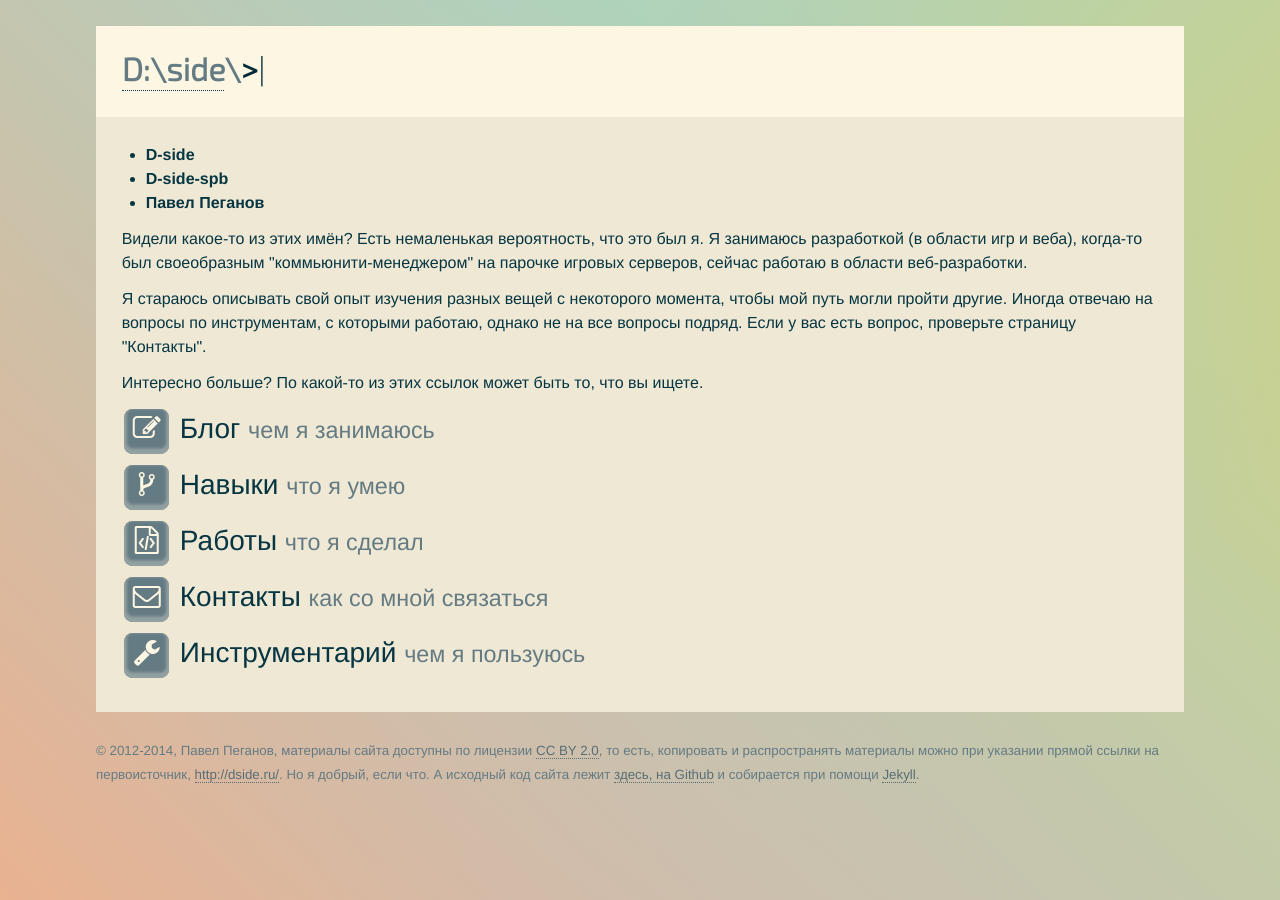
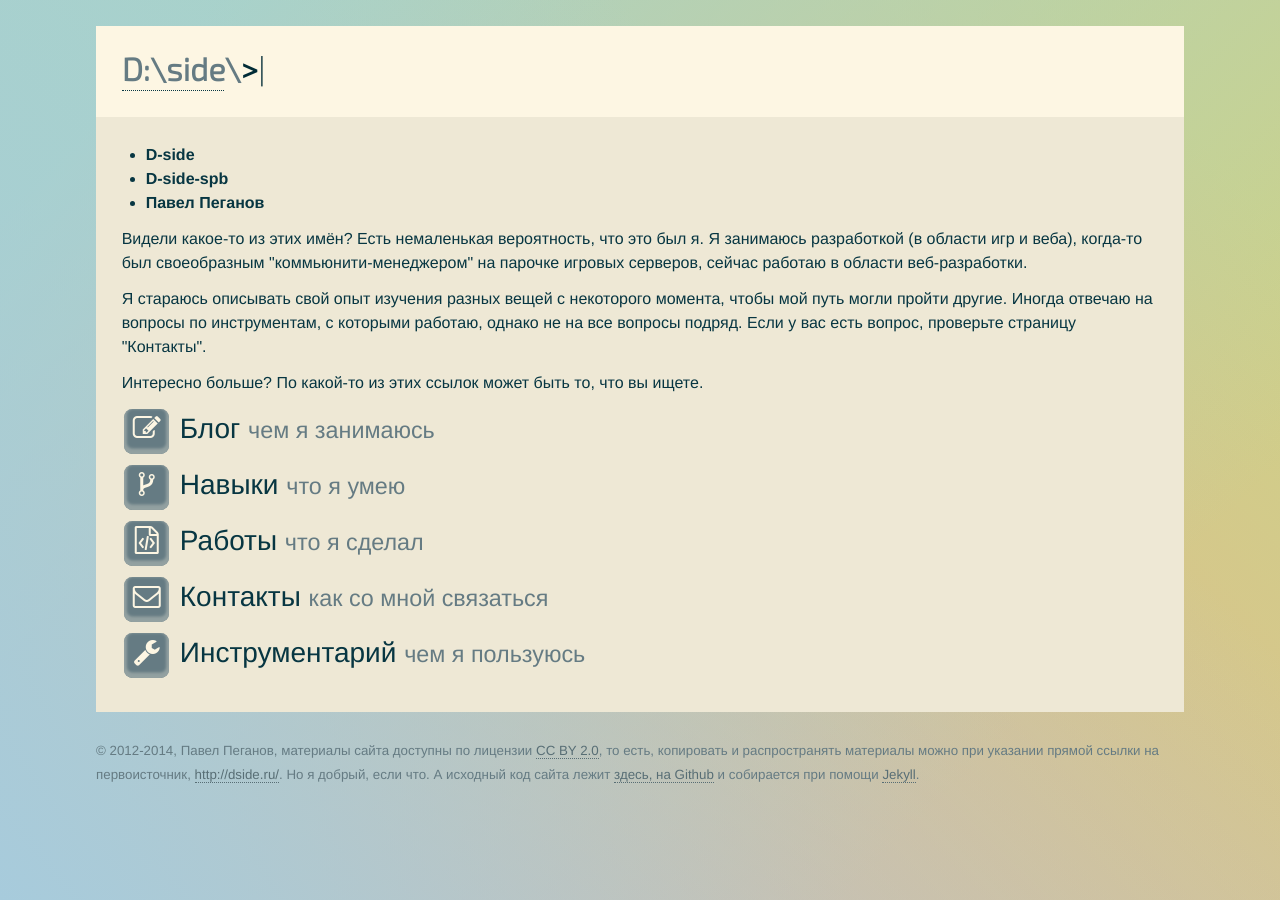
Before and after one commit to D-side/d-side.github.io, a Jekyll site: the page built from index.html, in a window 1280 px wide. Built offline with Jekyll 4.4.1, drawn with Linux system fonts in a browser that asks for light colours.

Commit message:
Update main.sass

```diff
--- a/assets/main.sass
+++ b/assets/main.sass
@@ -67,10 +67,10 @@ body, html
 
 body
   $contrast: 40
-  $grad4: mix($theme0D, $theme00, $contrast)
+  $grad4: mix($theme09, $theme00, $contrast)
   $grad3: mix($theme0B, $theme00, $contrast)
   $grad2: mix($theme0C, $theme00, $contrast)
-  $grad1: mix($theme09, $theme00, $contrast)
+  $grad1: mix($theme0D, $theme00, $contrast)
   +background-image(linear-gradient(45deg, $grad1 0%, transparent 70%), linear-gradient(135deg, $grad2 10%, transparent 80%), linear-gradient(225deg, $grad3 10%, transparent 80%), linear-gradient(315deg, $grad4 100%, transparent 70%))
   -webkit-font-smoothing: antialiased
 
```
